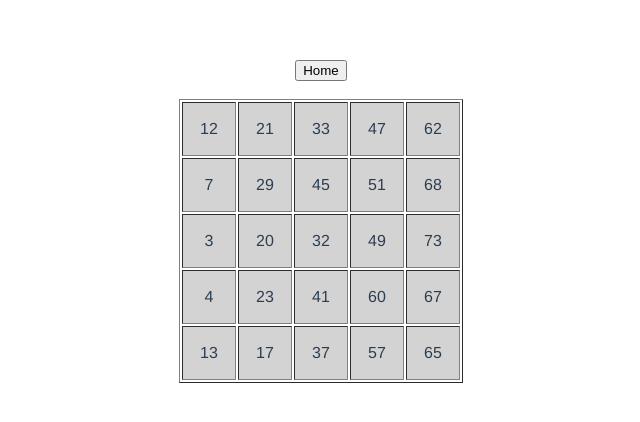
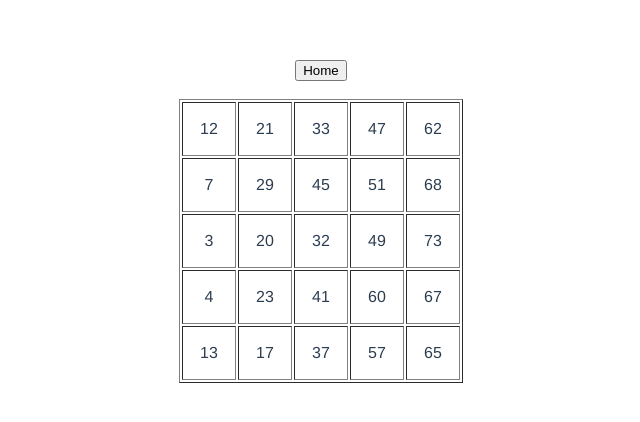
Before and after one commit to AZKZ/bingo, a Vue app: page / in a window 1280 px wide. Both pictures are taken after a click on the button "Player". Shown: the top 422 px of the page, without its empty margins (319-959 px from the left). Built offline with nearby package versions, Linux system fonts and the light colour scheme.

Commit message:
statusをisFilledに変更

```diff
--- a/src/components/Player.vue
+++ b/src/components/Player.vue
@@ -2,24 +2,24 @@
   <table align='center' border='1'>
     <tr v-for='r of 5' :key='r'>
       <td
-        v-bind:class='squares.firstCol[r-1].status'
-        v-on:click='changeToEnable(squares.firstCol[r-1])'
+        v-bind:class='{isFilled : squares.firstCol[r-1].isFilled}'
+        v-on:click='switchSquareFilled(squares.firstCol[r-1])'
       >{{squares.firstCol[r-1].number}}</td>
       <td
-        v-bind:class='squares.secondCol[r-1].status'
-        v-on:click='changeToEnable(squares.secondCol[r-1])'
+        v-bind:class='{isFilled : squares.secondCol[r-1].isFilled}'
+        v-on:click='switchSquareFilled(squares.secondCol[r-1])'
       >{{squares.secondCol[r-1].number}}</td>
       <td
-        v-bind:class='squares.thirdCol[r-1].status'
-        v-on:click='changeToEnable(squares.thirdCol[r-1])'
+        v-bind:class='{isFilled : squares.thirdCol[r-1].isFilled}'
+        v-on:click='switchSquareFilled(squares.thirdCol[r-1])'
       >{{squares.thirdCol[r-1].number}}</td>
       <td
-        v-bind:class='squares.fourthCol[r-1].status'
-        v-on:click='changeToEnable(squares.fourthCol[r-1])'
+        v-bind:class='{isFilled : squares.fourthCol[r-1].isFilled}'
+        v-on:click='switchSquareFilled(squares.fourthCol[r-1])'
       >{{squares.fourthCol[r-1].number}}</td>
       <td
-        v-bind:class='squares.fifthCol[r-1].status'
-        v-on:click='changeToEnable(squares.fifthCol[r-1])'
+        v-bind:class='{isFilled : squares.fifthCol[r-1].isFilled}'
+        v-on:click='switchSquareFilled(squares.fifthCol[r-1])'
       >{{squares.fifthCol[r-1].number}}</td>
     </tr>
   </table>
@@ -46,6 +46,7 @@ export default {
     this.squares.fourthCol = this.initCol(46, 60)
     this.squares.fifthCol = this.initCol(61, 75)
   },
+  beforeUpdate: function () {},
   methods: {
     /**
      * 列を初期化する関数
@@ -56,7 +57,7 @@ export default {
       var array = []
       // 最小値から最大値まで数字を全て配列に追加
       for (var i = minNum; i <= maxNum; i++) {
-        array.push({ number: i, status: 'disable' })
+        array.push({ number: i, isFilled: false })
       }
       // シャッフル
       for (var j = array.length - 1; j > 0; j--) {
@@ -69,21 +70,34 @@ export default {
       return array.slice(0, 5)
     },
     /**
-     * マスを有効化する関数
-     * @description マスのステータスをenableに変更する
+     * マスの選択状態を切り替える
+     * @description マスの選択状態を反転させる。戻す場合は確認ダイアログを出す。
      */
-    changeToEnable: function (square) {
-      square.status = 'enable'
+    switchSquareFilled: function (square) {
+      if (square.isFilled) {
+        if (confirm('このマスを戻しますか？')) {
+          square.isFilled = false
+        }
+      } else {
+        square.isFilled = true
+      }
+    },
+    checkSquaresVertical: function (squares) {},
+    countFilled: function (array) {
+      var cnt = 0
+      array.forEach((square) => {
+        if (square.isFilled) {
+          cnt++
+        }
+      })
+      return cnt
     }
   }
 }
 </script>
 
 <style>
-.disable {
-  background-color: lightgray;
-}
-.enable {
+.isFilled {
   background-color: yellow;
 }
 td {
```
